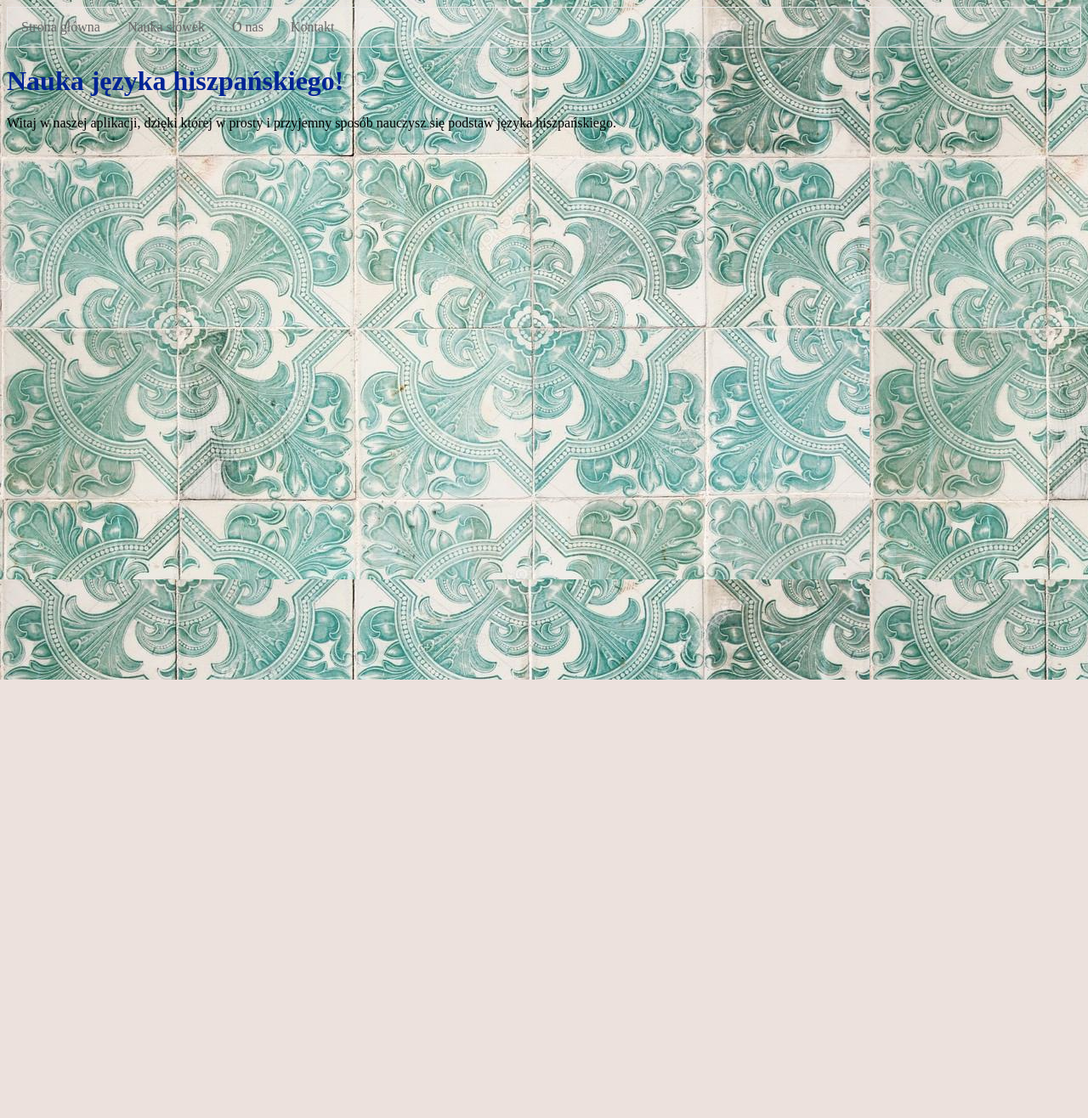
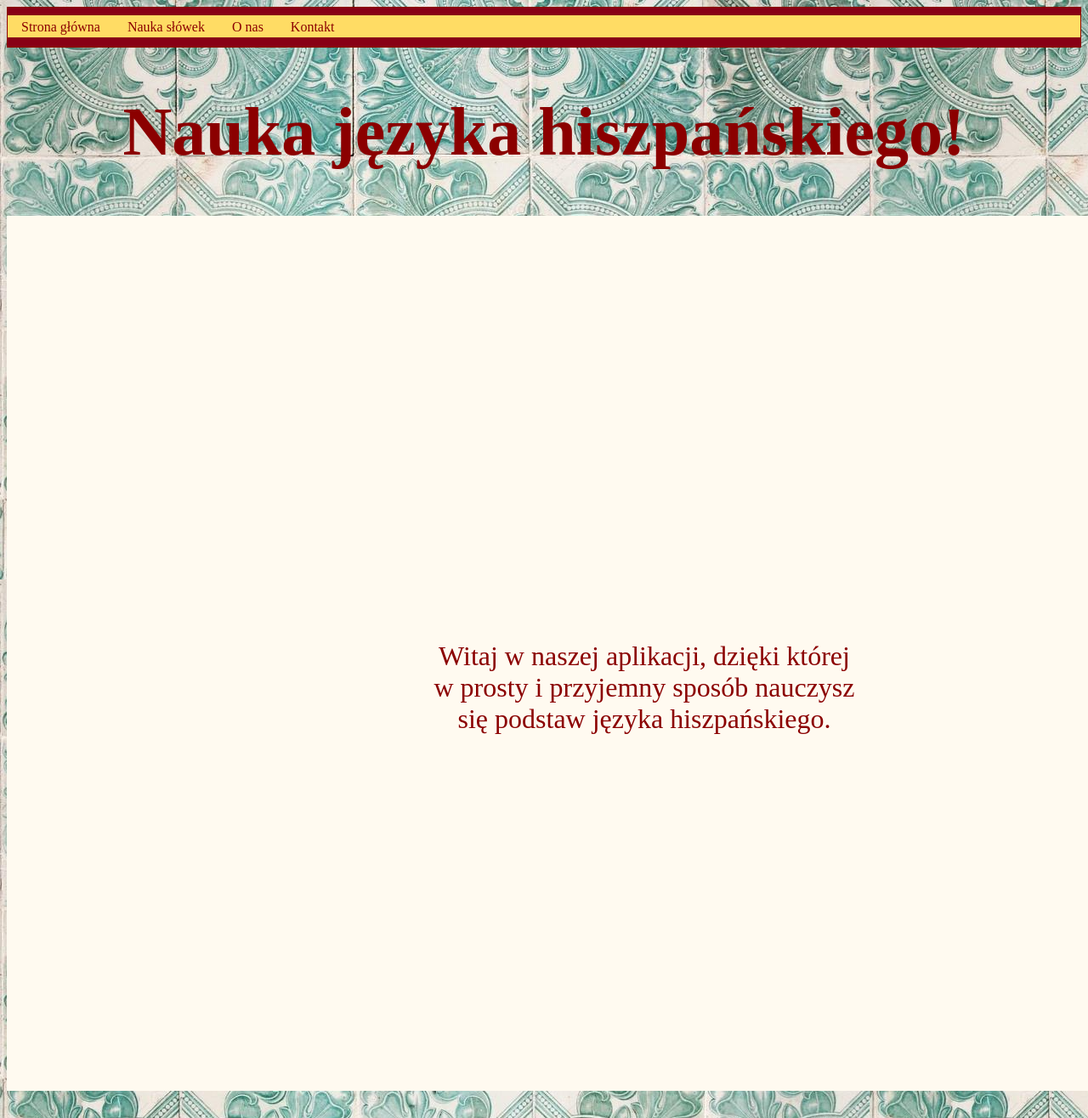
Before and after one commit to KKarolinaKK/Nauka_jezyka_hiszpanskiego, a Django app: page / in a window 1280 px wide; the page is wider, and only the part inside the window is pictured. Shown: that part at 85% size. Before the commit the page ends 800 px from the top of that part, so only its background shows below. Run offline with Django 3.2, Linux system fonts and the light colour scheme.

Commit message:
zmiany wizualne

```diff
--- a/static/css/main.css
+++ b/static/css/main.css
@@ -1,35 +1,22 @@
 h1 {
-  color: #002395;
+  color: #8B0000;
+  text-align: center;
+  font-size: 500%;
 }
+
+p {color: #8B0000;
+  text-align: center;
+  font-size: 200%;
+  width: 500px;
+  height: 30px;
+  padding: 500px;
+  background-color: #FFFAF0;
+ }
 
 body{
   background-image: url("/static/img/hp.jpg");
 }
 
-input[type=file], select {
-  width: 100%;
-  padding: 12px 20px;
-  margin: 8px 0;
-  display: inline-block;
-  border: 1px solid #ccc;
-  border-radius: 4px;
-  box-sizing: border-box;
-}
-
-input[type=submit] {
-  width: 100%;
-  background-color: #002395;
-  color: white;
-  padding: 14px 20px;
-  margin: 8px 0;
-  border: none;
-  border-radius: 4px;
-  cursor: pointer;
-}
-
-input[type=submit]:hover {
-  background-color: #72bcd4;
-}
 
 /* Menu */
 nav ul {
@@ -37,8 +24,8 @@
   margin: 0;
   padding: 0;
   overflow: hidden;
-  border: 1px solid #e7e7e7;
-  background-color: #f3f3f324;
+  border: 1px solid #8B0000;
+  background-image: url("/static/img/f.png");
 }
 
 nav ul li {
@@ -47,30 +34,12 @@
 
 nav ul li a {
   display: block;
-  color: #666;
+  color: #8B0000;
   text-align: center;
   padding: 14px 16px;
   text-decoration: none;
 }
 
 nav ul li a:hover:not(.active) {
-  background-color: #ddd;
+  background-color:#F0E68C;
 }
-
-/* Tables */
-td, th {
-  border: 1px solid #ddd;
-  padding: 8px;
-}
-
-tr:nth-child(even){background-color: #f2f2f2;}
-
-tr:hover {background-color: #ddd;}
-
-th {
-  padding-top: 12px;
-  padding-bottom: 12px;
-  text-align: left;
-  background-color: #002395;
-  color: white;
-}
```
